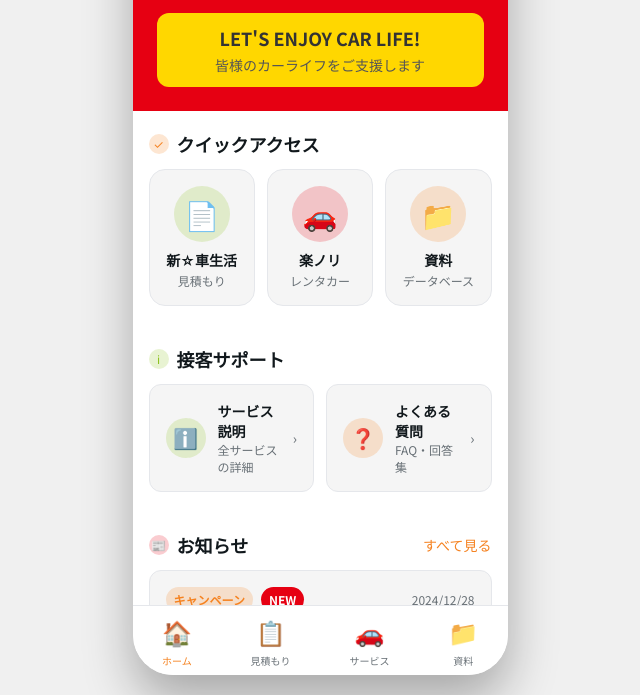
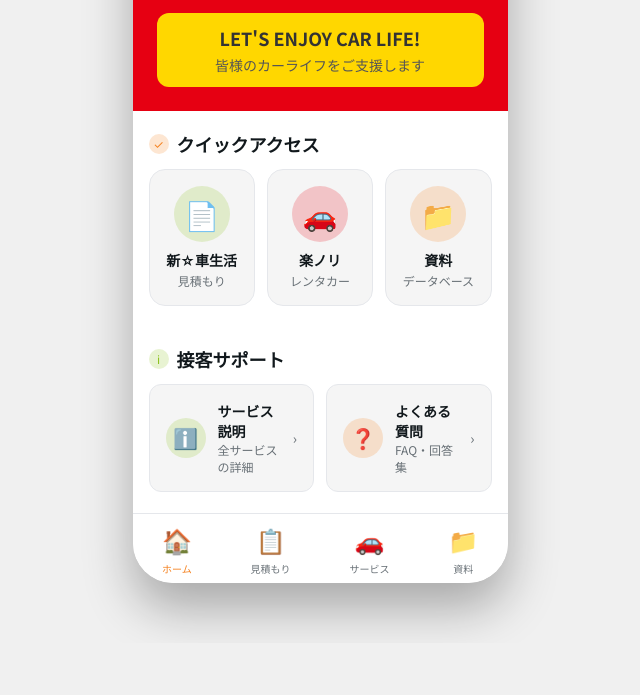
Before and after one commit to unapis/ro-topia, a plain HTML site: page index.html in a window 1280 px wide. Shown: the part 157-852 px from the top of the page, without its empty margins (320-960 px from the left). After the commit the page ends 800 px from the top, so only its background shows below. Drawn offline with Linux system fonts and the light colour scheme.

Commit message:
Update index.html

```diff
--- a/index.html
+++ b/index.html
@@ -42,7 +42,7 @@
     @media (min-width: 500px) {
       .app-container {
         width: 375px;
-        min-height: 812px;
+        height: 812px;
         max-height: 90vh;
         margin: 20px auto;
         border-radius: 40px;
@@ -50,6 +50,8 @@
         box-shadow: 0 25px 50px rgba(0,0,0,0.3);
         position: relative;
         background: var(--background);
+        display: flex;
+        flex-direction: column;
       }
 
       .app-container::before {
@@ -78,13 +80,22 @@
     .screen {
       display: none;
       flex-direction: column;
-      height: calc(100% - 70px);
+      flex: 1;
       overflow-y: auto;
+      overflow-x: hidden;
       padding-bottom: 80px;
+      -webkit-overflow-scrolling: touch;
     }
 
     .screen.active {
       display: flex;
+    }
+
+    @media (min-width: 500px) {
+      .screen {
+        height: calc(812px - 70px);
+        max-height: calc(90vh - 70px);
+      }
     }
 
     /* タブバー */
```
